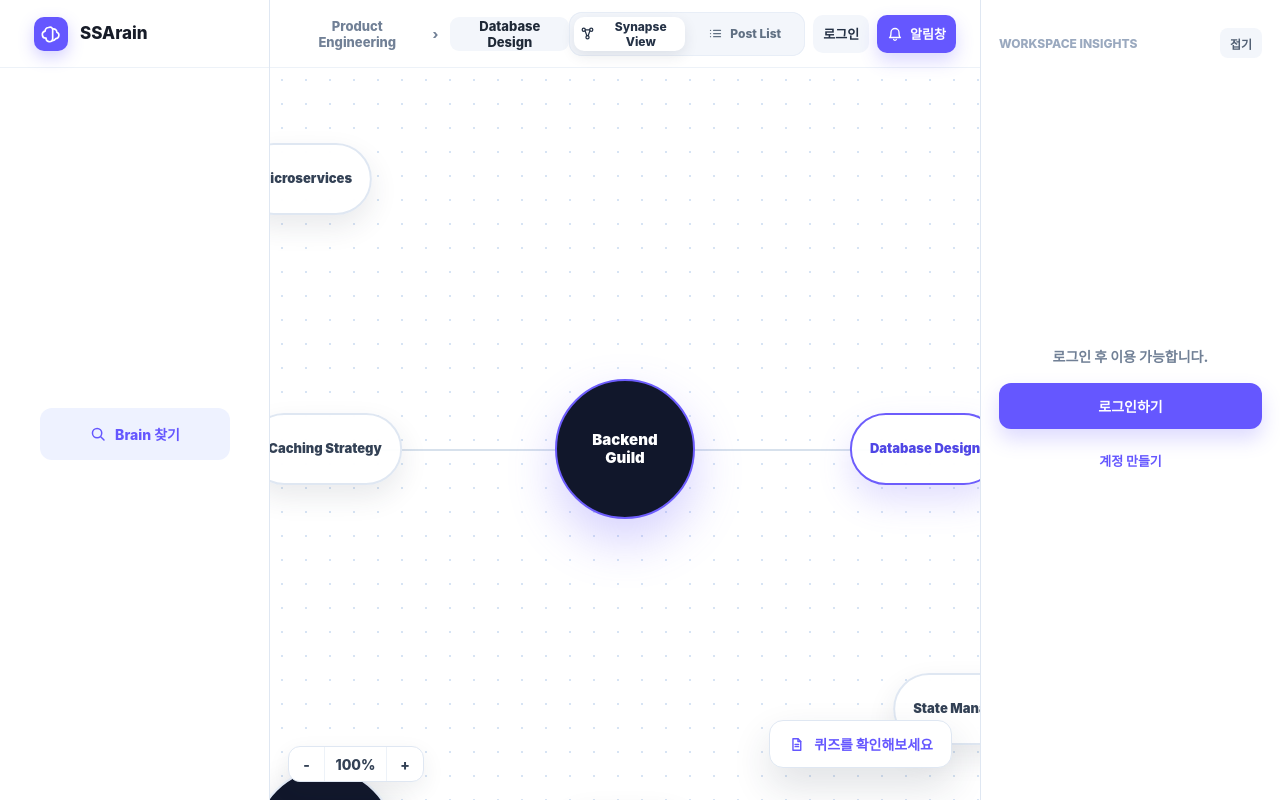
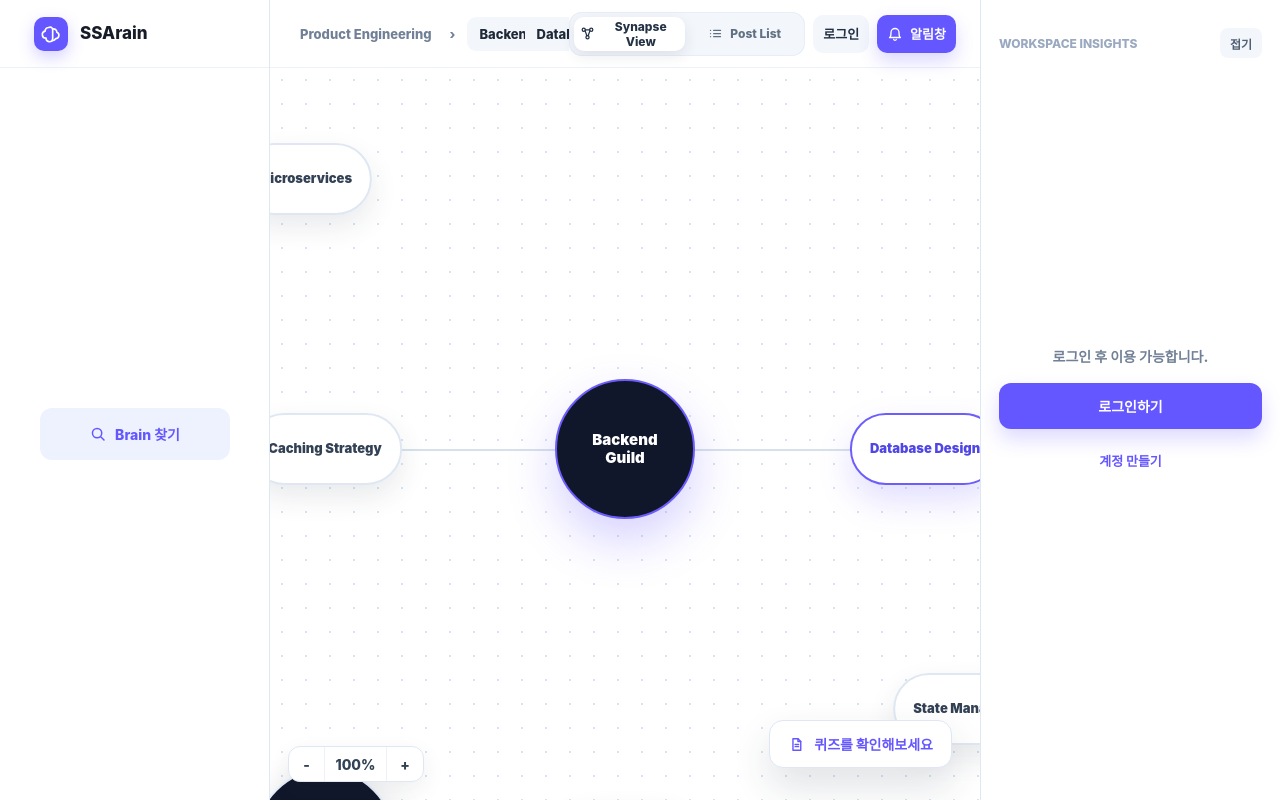
Before and after one commit to doljeen/SSArain-web, a React (Vite) app: page / in a window 1280 px wide. Built offline with nearby package versions, Linux system fonts and the light colour scheme.

Commit message:
상단 경로 추가

```diff
--- a/src/pages/main/components/Workspace.jsx
+++ b/src/pages/main/components/Workspace.jsx
@@ -204,6 +204,10 @@ export default function Workspace({
   const [postQuery, setPostQuery] = useState("");
   const hasActiveTopic = Boolean(activeTopic);
   const visibleRootTopics = pageData.topics || [];
+  const topicBreadcrumb = useMemo(
+    () => findTopicPath(visibleRootTopics, activeTopic?.id),
+    [visibleRootTopics, activeTopic?.id]
+  );
   const filteredNodes = useMemo(() => {
     const keyword = postQuery.trim().toLowerCase();
     if (!keyword) return pageData.nodes;
@@ -299,8 +303,20 @@ export default function Workspace({
       <header className="workspace-header">
         <nav className="breadcrumb" aria-label="현재 위치">
           {activeBrain && <button type="button" onClick={(event) => onRoute(event, `/brains/${activeBrain.id}`)}>{activeBrain.name}</button>}
-          {activeBrain && activeTopic && <span aria-hidden="true">›</span>}
-          {activeTopic && <button className="crumb-chip" type="button" onClick={(event) => onRoute(event, `/topics/${activeTopic.id}`)}>{activeTopic.name}</button>}
+          {activeBrain && topicBreadcrumb.length > 0 && <span aria-hidden="true">›</span>}
+          {topicBreadcrumb.map((topic, index) => (
+            <span className="breadcrumb-topic" key={topic.id}>
+              <button
+                className="crumb-chip"
+                type="button"
+                title={topic.name}
+                onClick={(event) => onMoveToTopic(event, topic.id)}
+              >
+                {topic.name}
+              </button>
+              {index < topicBreadcrumb.length - 1 && <span aria-hidden="true">›</span>}
+            </span>
+          ))}
         </nav>
         <div className="header-actions">
           {canManageWorkspace && (
--- a/src/pages/main/main.css
+++ b/src/pages/main/main.css
@@ -595,6 +595,7 @@ button {
 }
 
 .workspace-header {
+  min-width: 0;
   height: 68px;
   padding: 0 24px;
   display: flex;
@@ -604,29 +605,53 @@ button {
 }
 
 .header-actions {
+  flex: 0 0 auto;
   display: flex;
   align-items: center;
   gap: 12px;
 }
 
 .breadcrumb {
+  min-width: 0;
+  flex: 1 1 auto;
   display: flex;
   align-items: center;
   gap: 12px;
+  overflow-x: auto;
+  overflow-y: hidden;
   color: #718096;
   font-size: 13px;
   font-weight: 850;
+  scrollbar-width: none;
+}
+
+.breadcrumb::-webkit-scrollbar {
+  display: none;
 }
 
 .breadcrumb button {
+  flex: 0 0 auto;
   font-weight: inherit;
 }
 
+.breadcrumb-topic {
+  min-width: 0;
+  flex: 0 1 auto;
+  display: inline-flex;
+  align-items: center;
+  gap: 12px;
+}
+
 .crumb-chip {
+  max-width: min(280px, 28vw);
   height: 34px;
   padding: 0 12px;
   display: inline-flex;
   align-items: center;
+  min-width: 0;
+  overflow: hidden;
+  text-overflow: ellipsis;
+  white-space: nowrap;
   border-radius: 9px;
   background: #f3f6fb;
   color: #1f2937;
```
